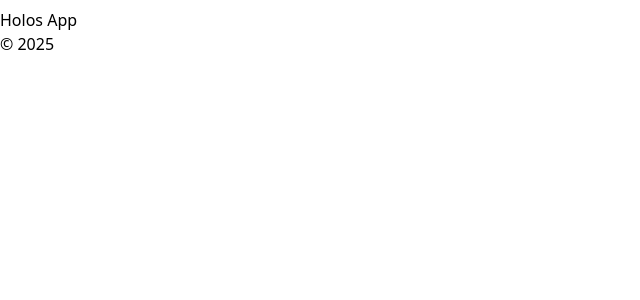
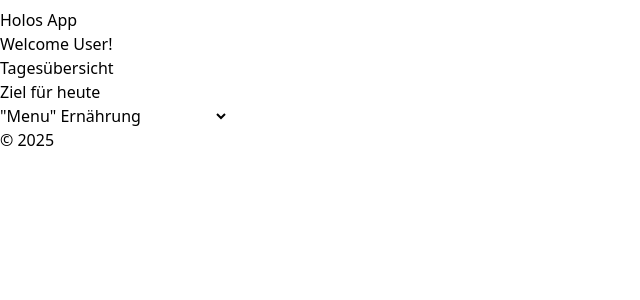
Before and after one commit to team-holos/holos-app, a React (Vite) app in the folder frontend/: page / in a window 1280 px wide. Shown: the top 300 px of the page, without its empty margins (0-640 px from the left). Built offline with nearby package versions, Linux system fonts and the light colour scheme.

Commit message:
added component to dashboard

```diff
--- a/frontend/src/components/Dashboard.jsx
+++ b/frontend/src/components/Dashboard.jsx
@@ -1,9 +1,29 @@
 import { useState } from "react";
 
 function Dashboard() {
+    return (
 
-<h1>Welcome to the Dashboard</h1>
 
+
+    <div>
+        <ul>
+            <li>
+                <h1>Welcome User!</h1>
+            </li>
+            <li>Tagesübersicht</li>
+            <li>Ziel für heute</li>
+        </ul>
+        <form>
+            <label for="Shortcuts">"Menu"</label>
+            <select id="übersicht" name="Übersicht">
+            <option value="ernährung" name="Ernährung">Ernährung</option>
+            <option value="fitness" name="Fitness">Fitness</option>
+            <option value="mentale Gesundheit" name="Mentale Gesundheit">Mentale Gesundheit</option>
+            <option value="entspannung" name="Entspannung">Entspannung</option>
+            </select>
+        </form>
+    </div>
+);
 }
 
 
```
